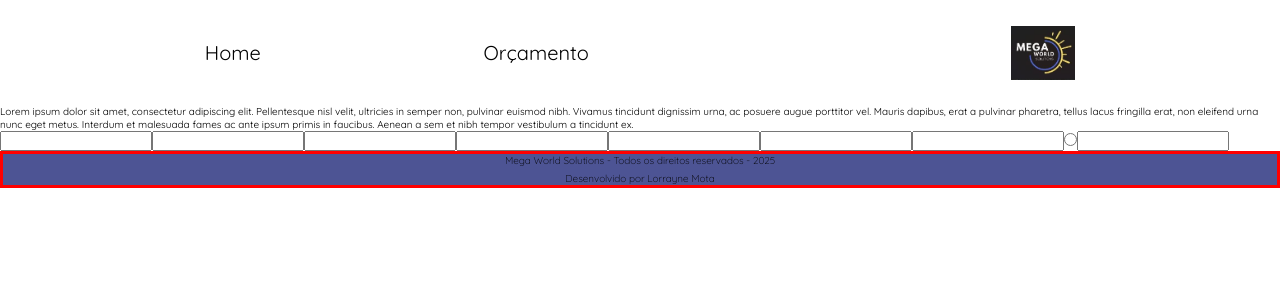
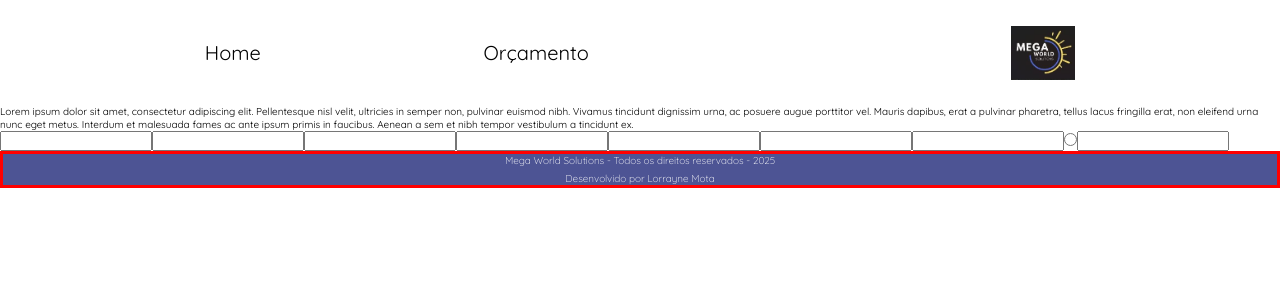
Before and after one commit to lolimamota/megaworldsolutions, a React (Vite) app: page / in a window 1280 px wide. Shown: the top 300 px of the page. Built offline with nearby package versions, Linux system fonts and the light colour scheme.

Commit message:
END: Primeira finalização do footer

```diff
--- a/src/components/Footer/footer.module.scss
+++ b/src/components/Footer/footer.module.scss
@@ -3,6 +3,7 @@
 .footerStyle{
     border: solid red;
     background-color: mixin.$footerColor;
+    color: mixin.$bgColor;
 
     @include mixin.flex($align: center, $justify: center, $direction: column, $gap: .5rem);
 
```
